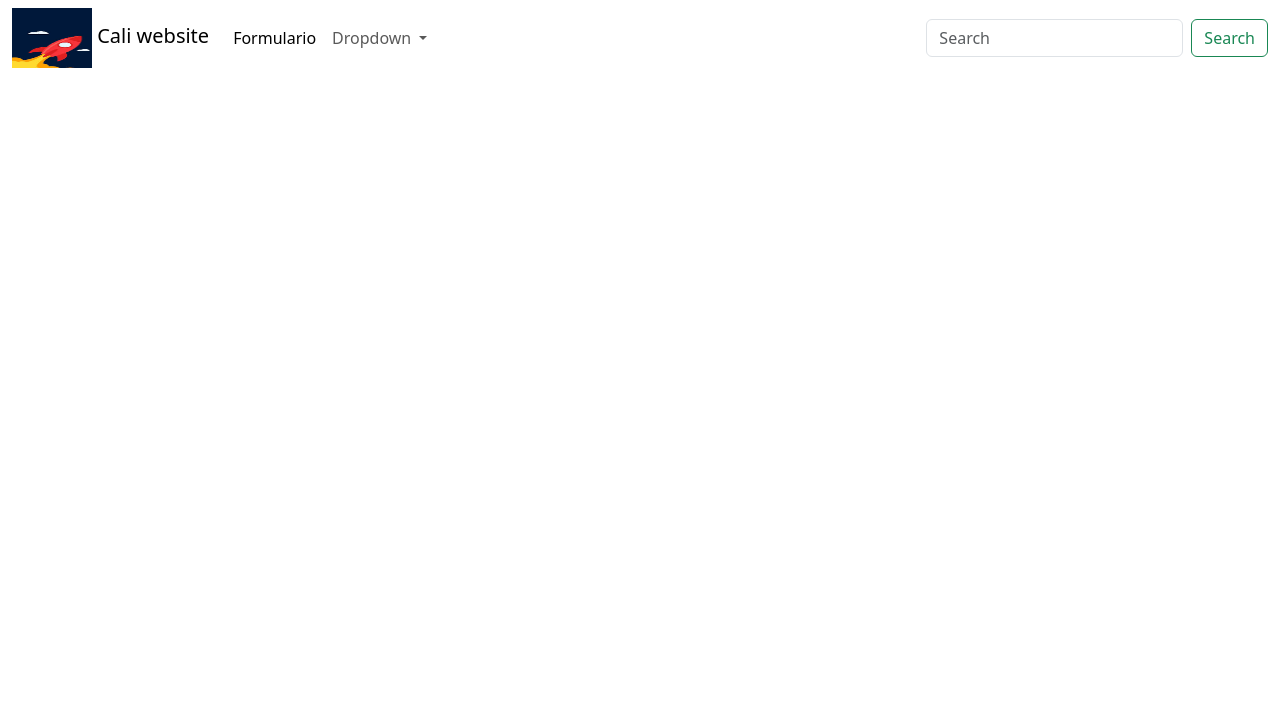
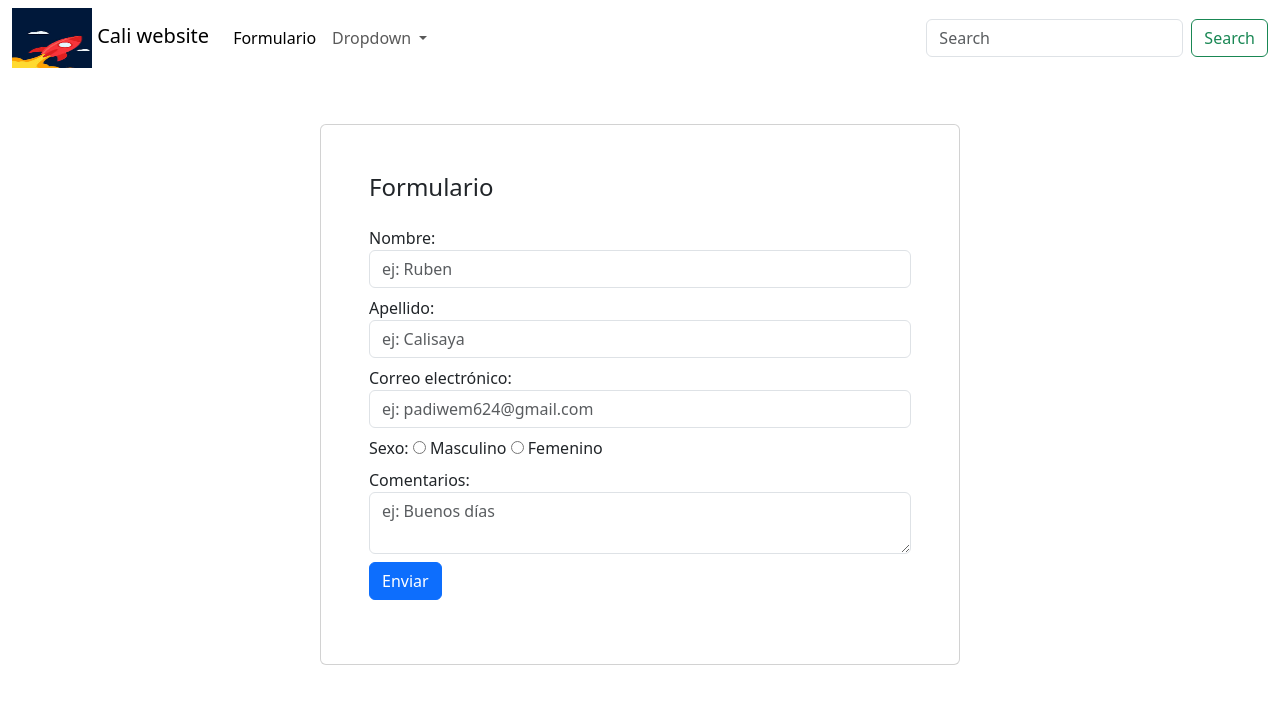
Before and after one commit to cali10/Segunda-pre-entrega-del-proyecto-final, a plain HTML site: page Pages/Formulario.html in a window 1280 px wide. Drawn offline with nearby package versions, Linux system fonts and the light colour scheme.

Commit message:
agrego Formulario a la pagina 2

```diff
--- a/Pages/Formulario.html
+++ b/Pages/Formulario.html
@@ -89,6 +89,74 @@
         </nav>
       </header>
     </div>
+
+    <!-- formulario -->
+    <!-- agrego form a la nueva pagina -->
+    <section class="d-flex justify-content-center">
+      <div class="card col-sm-6 p-5 mt-5">
+        <div class="mb-3">
+          <h4>Formulario</h4>
+        </div>
+        <div class="mb-2">
+          <form action="">
+            <div class="mb-2">
+              <label for="nombre">Nombre:</label>
+              <input
+                type="text"
+                class="form-control"
+                name="nombre"
+                id="nombre"
+                placeholder="ej: Ruben"
+              />
+            </div>
+            <div class="mb-2">
+              <label for="apellido">Apellido:</label>
+              <input
+                type="text"
+                class="form-control"
+                name="apellido"
+                id="apellido"
+                placeholder="ej: Calisaya"
+              />
+            </div>
+            <div class="mb-2">
+              <label for="correo">Correo electrónico:</label>
+              <input
+                type="text"
+                class="form-control"
+                name="correo"
+                id="correo"
+                placeholder="ej: padiwem624@gmail.com"
+              />
+            </div>
+            <div class="mb-2">
+              <label for="correo">Sexo:</label>
+              <input
+                type="radio"
+                name="sexo"
+                id="masculino"
+                value="masculino"
+              />
+              Masculino
+              <input type="radio" name="sexo" id="femenino" value="femenino" />
+              Femenino
+            </div>
+            <div class="mb-2">
+              <label for="mensaje">Comentarios:</label>
+              <textarea
+                name="mensaje"
+                id="mensaje"
+                class="form-control"
+                placeholder="ej: Buenos días"
+              ></textarea>
+            </div>
+            <div class="mb-2">
+              <button class="btn btn-primary">Enviar</button>
+            </div>
+          </form>
+        </div>
+      </div>
+    </section>
     <script
       src="https://cdn.jsdelivr.net/npm/bootstrap@5.3.0-alpha1/dist/js/bootstrap.bundle.min.js"
       integrity="sha384-w76AqPfDkMBDXo30jS1Sgez6pr3x5MlQ1ZAGC+nuZB+EYdgRZgiwxhTBTkF7CXvN"
```
